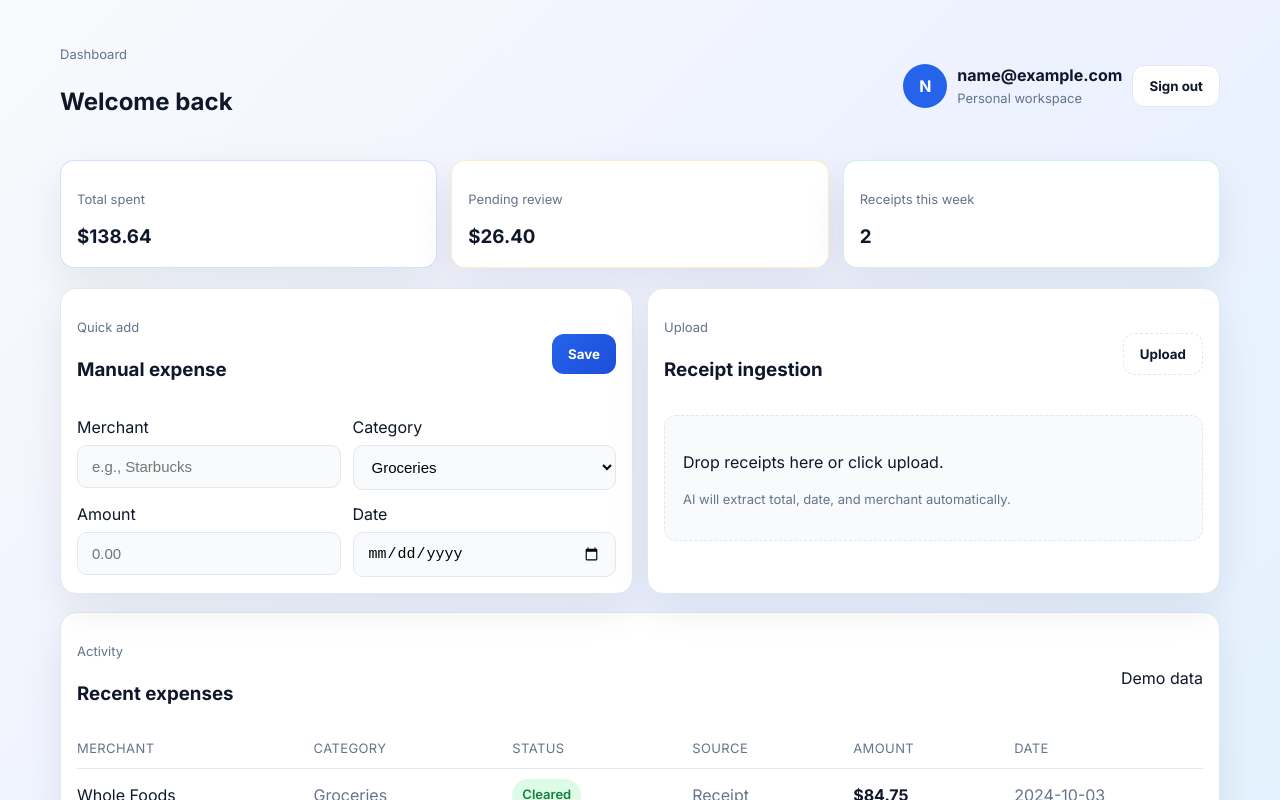
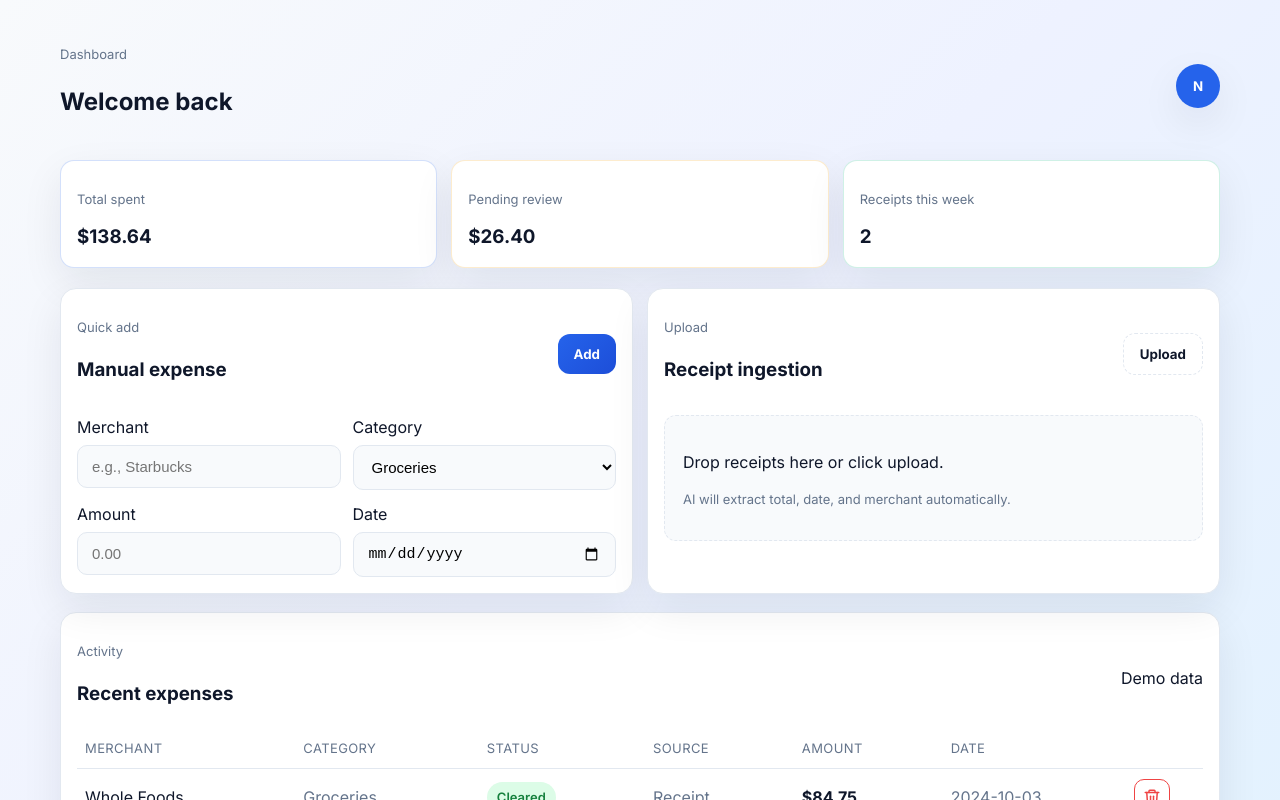
Before and after one commit to Aryan9897/expense-tracker, a React (Vite) app in the folder frontend/: page / in a window 1280 px wide. Both pictures are taken after typing "name@example.com", "Sample123" into the empty fields and a click on the button "Continue". Shown: the top 800 px of the page. Built offline with nearby package versions, Linux system fonts and the light colour scheme; no server answers.

Commit message:
Fixed dashboard UI, manual add button works now

```diff
--- a/frontend/src/pages/Dashboard.module.css
+++ b/frontend/src/pages/Dashboard.module.css
@@ -18,21 +18,50 @@
   gap: 10px;
 }
 
-.avatar {
+.userMenuWrap {
+  position: relative;
+}
+
+.avatarButton {
   width: 44px;
   height: 44px;
   border-radius: 50%;
+  border: none;
   background: var(--primary);
   color: white;
   display: grid;
   place-items: center;
   font-weight: 700;
+  cursor: pointer;
+  box-shadow: var(--shadow);
 }
 
-.userInfo {
+.userMenu {
+  position: absolute;
+  top: calc(100% + 8px);
+  right: 0;
+  background: var(--surface);
+  border: 1px solid var(--border);
+  border-radius: 12px;
+  box-shadow: var(--shadow);
   display: flex;
   flex-direction: column;
-  gap: 2px;
+  min-width: 160px;
+  overflow: hidden;
+  z-index: 2;
+}
+
+.menuItem {
+  padding: 10px 12px;
+  text-align: left;
+  background: transparent;
+  border: none;
+  cursor: pointer;
+  font-weight: 600;
+}
+
+.menuItem:hover {
+  background: #f1f5f9;
 }
 
 .statsGrid {
@@ -106,9 +135,10 @@
 .tableHead,
 .tableRow {
   display: grid;
-  grid-template-columns: 1.2fr 1fr 0.9fr 0.8fr 0.8fr 1fr;
+  grid-template-columns: 1.2fr 1fr 0.9fr 0.8fr 0.8fr 1fr 0.35fr;
   gap: 10px;
   align-items: center;
+  padding: 0 8px;
 }
 
 .tableHead {
@@ -119,12 +149,61 @@
 }
 
 .tableRow {
-  padding: 10px 0;
+  padding: 10px 8px;
   border-top: 1px solid #e2e8f0;
 }
 
 .amount {
   font-weight: 700;
+}
+
+.actionCell {
+  display: flex;
+  justify-content: flex-start;
+}
+
+.deleteBtn {
+  width: 36px;
+  height: 36px;
+  border: 1px solid #ef4444;
+  border-radius: 10px;
+  background: transparent;
+  color: #ef4444;
+  display: grid;
+  place-items: center;
+  cursor: pointer;
+  position: relative;
+  transition: border-color 0.2s, background-color 0.2s, color 0.2s;
+}
+
+.deleteBtn svg {
+  width: 18px;
+  height: 18px;
+}
+
+.deleteBtn:hover {
+  background: #fef2f2;
+}
+
+.deleteBtn::after {
+  content: 'Remove expense';
+  position: absolute;
+  left: 50%;
+  bottom: calc(100% + 6px);
+  transform: translateX(-50%);
+  background: #0f172a;
+  color: #f8fafc;
+  padding: 6px 10px;
+  border-radius: 8px;
+  white-space: nowrap;
+  font-size: 12px;
+  opacity: 0;
+  pointer-events: none;
+  transition: opacity 0.18s ease-in-out;
+}
+
+.deleteBtn:hover::after {
+  opacity: 1;
 }
 
 .pill {
--- a/frontend/src/pages/Dashboard.tsx
+++ b/frontend/src/pages/Dashboard.tsx
@@ -1,7 +1,11 @@
+import { FormEvent, useEffect, useRef, useState } from 'react';
 import { StatCard } from '../components/StatCard';
 import { computeTotals, sampleExpenses } from '../lib/sampleData';
-import { ExpenseTotals } from '../types/expense';
+import { Expense, ExpenseTotals } from '../types/expense';
 import styles from './Dashboard.module.css';
+
+const sortByDateDesc = (list: Expense[]) =>
+  [...list].sort((a, b) => new Date(b.date).getTime() - new Date(a.date).getTime());
 
 type DashboardProps = {
   email: string;
@@ -9,7 +13,49 @@ type DashboardProps = {
 };
 
 export function Dashboard({ email, onSignOut }: DashboardProps) {
-  const totals: ExpenseTotals = computeTotals(sampleExpenses);
+  const [expenses, setExpenses] = useState(() => sortByDateDesc(sampleExpenses));
+  const [form, setForm] = useState({
+    merchant: '',
+    category: 'Groceries',
+    amount: '',
+    date: ''
+  });
+  const totals: ExpenseTotals = computeTotals(expenses);
+  const [menuOpen, setMenuOpen] = useState(false);
+  const menuRef = useRef<HTMLDivElement | null>(null);
+
+  const handleRemove = (id: string) => {
+    setExpenses((prev) => prev.filter((expense) => expense.id !== id));
+  };
+
+  const handleAdd = (event: FormEvent<HTMLFormElement>) => {
+    event.preventDefault();
+    const amountValue = Number(form.amount);
+    if (!form.merchant.trim() || !form.date || Number.isNaN(amountValue)) return;
+
+    const newExpense: Expense = {
+      id: `exp-${Date.now()}-${Math.random().toString(36).slice(2, 6)}`,
+      merchant: form.merchant.trim(),
+      category: form.category,
+      amount: amountValue,
+      date: form.date,
+      status: 'pending',
+      source: 'manual'
+    };
+
+    setExpenses((prev) => sortByDateDesc([newExpense, ...prev]));
+    setForm({ merchant: '', category: 'Groceries', amount: '', date: '' });
+  };
+
+  useEffect(() => {
+    const handleClickOutside = (event: MouseEvent) => {
+      if (menuRef.current && !menuRef.current.contains(event.target as Node)) {
+        setMenuOpen(false);
+      }
+    };
+    document.addEventListener('mousedown', handleClickOutside);
+    return () => document.removeEventListener('mousedown', handleClickOutside);
+  }, []);
 
   return (
     <div className={styles.page}>
@@ -19,14 +65,36 @@ export function Dashboard({ email, onSignOut }: DashboardProps) {
           <h2>Welcome back</h2>
         </div>
         <div className={styles.topbarActions}>
-          <div className={styles.avatar}>{email.charAt(0).toUpperCase()}</div>
-          <div className={styles.userInfo}>
-            <strong>{email}</strong>
-            <span className="muted small">Personal workspace</span>
+          <div className={styles.userMenuWrap} ref={menuRef}>
+            <button
+              type="button"
+              className={styles.avatarButton}
+              onClick={() => setMenuOpen((open) => !open)}
+              aria-haspopup="true"
+              aria-expanded={menuOpen}
+              aria-label="Open profile menu"
+            >
+              {email.charAt(0).toUpperCase()}
+            </button>
+            {menuOpen && (
+              <div className={styles.userMenu} role="menu">
+                <button type="button" className={styles.menuItem} role="menuitem">
+                  Profile
+                </button>
+                <button type="button" className={styles.menuItem} role="menuitem">
+                  Settings
+                </button>
+                <button
+                  type="button"
+                  className={styles.menuItem}
+                  role="menuitem"
+                  onClick={onSignOut}
+                >
+                  Sign out
+                </button>
+              </div>
+            )}
           </div>
-          <button className="ghost-btn" onClick={onSignOut}>
-            Sign out
-          </button>
         </div>
       </header>
 
@@ -43,16 +111,26 @@ export function Dashboard({ email, onSignOut }: DashboardProps) {
               <p className="muted small">Quick add</p>
               <h3>Manual expense</h3>
             </div>
-            <button className="primary-btn subtle">Save</button>
+            <button className="primary-btn subtle" type="submit" form="manual-expense-form">
+              Add
+            </button>
           </div>
-          <form className={styles.inlineForm}>
+          <form id="manual-expense-form" className={styles.inlineForm} onSubmit={handleAdd}>
             <label>
               <span>Merchant</span>
-              <input placeholder="e.g., Starbucks" />
+              <input
+                placeholder="e.g., Starbucks"
+                value={form.merchant}
+                onChange={(e) => setForm((prev) => ({ ...prev, merchant: e.target.value }))}
+                required
+              />
             </label>
             <label>
               <span>Category</span>
-              <select defaultValue="Groceries">
+              <select
+                value={form.category}
+                onChange={(e) => setForm((prev) => ({ ...prev, category: e.target.value }))}
+              >
                 <option>Groceries</option>
                 <option>Transport</option>
                 <option>Dining</option>
@@ -61,11 +139,24 @@ export function Dashboard({ email, onSignOut }: DashboardProps) {
             </label>
             <label>
               <span>Amount</span>
-              <input type="number" min={0} step={0.01} placeholder="0.00" />
+              <input
+                type="number"
+                min={0}
+                step={0.01}
+                placeholder="0.00"
+                value={form.amount}
+                onChange={(e) => setForm((prev) => ({ ...prev, amount: e.target.value }))}
+                required
+              />
             </label>
             <label>
               <span>Date</span>
-              <input type="date" />
+              <input
+                type="date"
+                value={form.date}
+                onChange={(e) => setForm((prev) => ({ ...prev, date: e.target.value }))}
+                required
+              />
             </label>
           </form>
         </div>
@@ -103,8 +194,9 @@ export function Dashboard({ email, onSignOut }: DashboardProps) {
             <span>Source</span>
             <span>Amount</span>
             <span>Date</span>
+            <span aria-hidden="true" />
           </div>
-          {sampleExpenses.map((expense) => (
+          {expenses.map((expense) => (
             <div className={styles.tableRow} key={expense.id}>
               <span>{expense.merchant}</span>
               <span className="muted">{expense.category}</span>
@@ -120,6 +212,31 @@ export function Dashboard({ email, onSignOut }: DashboardProps) {
               <span className="muted">{expense.source === 'receipt' ? 'Receipt' : 'Manual'}</span>
               <span className={styles.amount}>${expense.amount.toFixed(2)}</span>
               <span className="muted">{expense.date}</span>
+              <span className={styles.actionCell}>
+                <button
+                  type="button"
+                  className={styles.deleteBtn}
+                  onClick={() => handleRemove(expense.id)}
+                  aria-label="Remove expense"
+                >
+                  <svg
+                    xmlns="http://www.w3.org/2000/svg"
+                    viewBox="0 0 24 24"
+                    fill="none"
+                    stroke="currentColor"
+                    strokeWidth="2"
+                    strokeLinecap="round"
+                    strokeLinejoin="round"
+                    aria-hidden="true"
+                  >
+                    <path d="M3 6h18" />
+                    <path d="M8 6V4a1 1 0 0 1 1-1h6a1 1 0 0 1 1 1v2" />
+                    <path d="M10 11v6" />
+                    <path d="M14 11v6" />
+                    <path d="M5 6l1 14a1 1 0 0 0 1 .9h10a1 1 0 0 0 1-.9L19 6" />
+                  </svg>
+                </button>
+              </span>
             </div>
           ))}
         </div>
--- a/frontend/src/pages/Login.module.css
+++ b/frontend/src/pages/Login.module.css
@@ -135,10 +135,12 @@
   -webkit-user-select: none;
   -ms-user-select: none;
   -webkit-appearance: none;
-  background-color: white;
+  background-color: WHITE;
   background-image: none;
   border: 1px solid #747775;
+  -webkit-border-radius: 20px;
   border-radius: 20px;
+  -webkit-box-sizing: border-box;
   box-sizing: border-box;
   color: #1f1f1f;
   cursor: pointer;
@@ -151,6 +153,7 @@
   padding: 0 12px;
   position: relative;
   text-align: center;
+  -webkit-transition: background-color 0.218s, border-color 0.218s, box-shadow 0.218s;
   transition: background-color 0.218s, border-color 0.218s, box-shadow 0.218s;
   vertical-align: middle;
   white-space: nowrap;
@@ -166,16 +169,13 @@
   width: 20px;
 }
 
-:global(.gsi-material-button .gsi-material-button-icon img) {
-  display: block;
-  height: 20px;
-  width: 20px;
-}
-
 :global(.gsi-material-button .gsi-material-button-content-wrapper) {
+  -webkit-align-items: center;
   align-items: center;
   display: flex;
+  -webkit-flex-direction: row;
   flex-direction: row;
+  -webkit-flex-wrap: nowrap;
   flex-wrap: nowrap;
   height: 100%;
   justify-content: space-between;
@@ -184,14 +184,17 @@
 }
 
 :global(.gsi-material-button .gsi-material-button-contents) {
+  -webkit-flex-grow: 1;
   flex-grow: 1;
   font-family: 'Roboto', arial, sans-serif;
   font-weight: 500;
   overflow: hidden;
   text-overflow: ellipsis;
+  vertical-align: top;
 }
 
 :global(.gsi-material-button .gsi-material-button-state) {
+  -webkit-transition: opacity 0.218s;
   transition: opacity 0.218s;
   bottom: 0;
   left: 0;
@@ -222,6 +225,7 @@
 }
 
 :global(.gsi-material-button:not(:disabled):hover) {
+  -webkit-box-shadow: 0 1px 2px 0 rgba(60, 64, 67, 0.3), 0 1px 3px 1px rgba(60, 64, 67, 0.15);
   box-shadow: 0 1px 2px 0 rgba(60, 64, 67, 0.3), 0 1px 3px 1px rgba(60, 64, 67, 0.15);
 }
 
```
Also changed, not shown: frontend/src/pages/Login.tsx (+25 -2 lines), frontend/src/assets/google-logo.svg (deleted).
